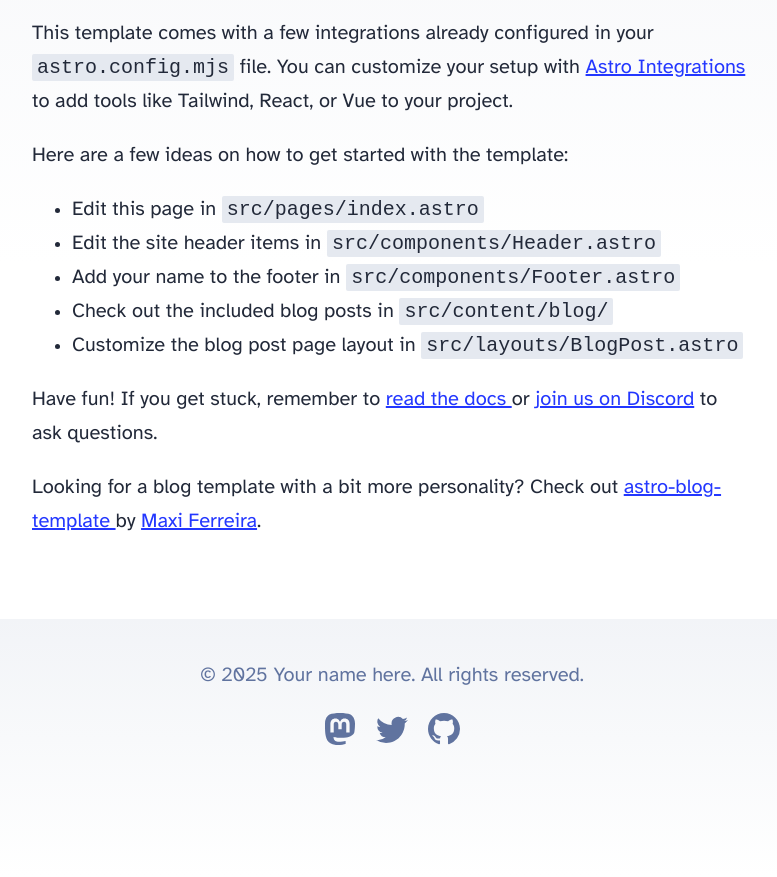
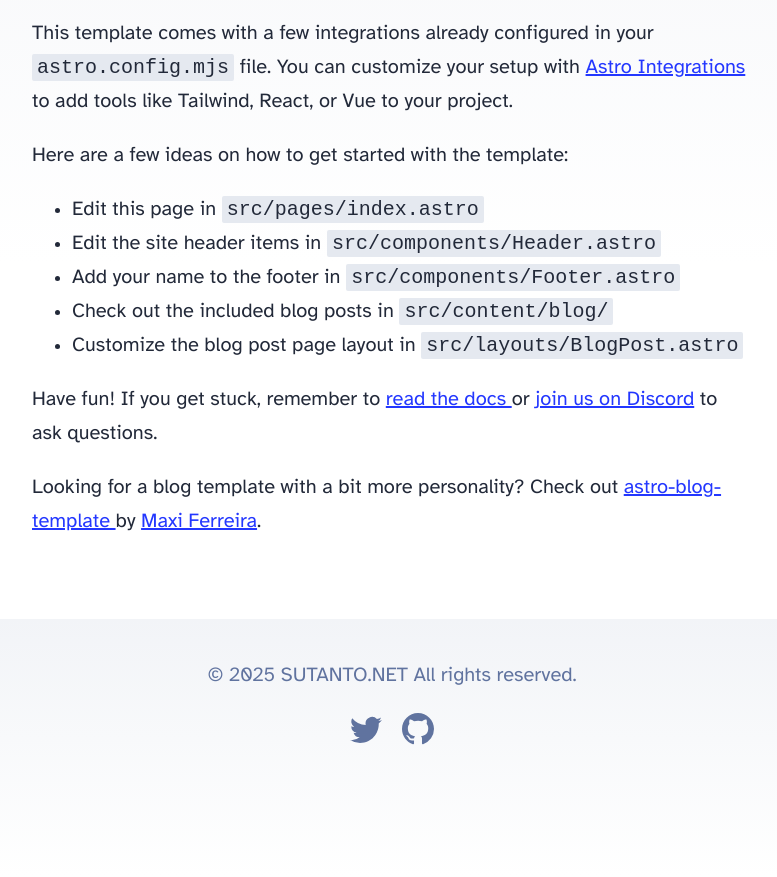
Before and after one commit to sutanto1010/sutanto.net, an Astro site: page / in a window 1280 px wide. Shown: the part 336-1213 px from the top of the page, without its empty margins (248-1025 px from the left). Built offline with nearby package versions, Linux system fonts and the light colour scheme; Astro itself is replaced by a stand-in of ours.

Commit message:
Update the social media links

```diff
--- a/src/components/Footer.astro
+++ b/src/components/Footer.astro
@@ -3,23 +3,9 @@ const today = new Date();
 ---
 
 <footer>
-	&copy; {today.getFullYear()} Your name here. All rights reserved.
+	&copy; {today.getFullYear()} SUTANTO.NET All rights reserved.
 	<div class="social-links">
-		<a href="https://m.webtoo.ls/@astro" target="_blank">
-			<span class="sr-only">Follow Astro on Mastodon</span>
-			<svg
-				viewBox="0 0 16 16"
-				aria-hidden="true"
-				width="32"
-				height="32"
-				astro-icon="social/mastodon"
-				><path
-					fill="currentColor"
-					d="M11.19 12.195c2.016-.24 3.77-1.475 3.99-2.603.348-1.778.32-4.339.32-4.339 0-3.47-2.286-4.488-2.286-4.488C12.062.238 10.083.017 8.027 0h-.05C5.92.017 3.942.238 2.79.765c0 0-2.285 1.017-2.285 4.488l-.002.662c-.004.64-.007 1.35.011 2.091.083 3.394.626 6.74 3.78 7.57 1.454.383 2.703.463 3.709.408 1.823-.1 2.847-.647 2.847-.647l-.06-1.317s-1.303.41-2.767.36c-1.45-.05-2.98-.156-3.215-1.928a3.614 3.614 0 0 1-.033-.496s1.424.346 3.228.428c1.103.05 2.137-.064 3.188-.189zm1.613-2.47H11.13v-4.08c0-.859-.364-1.295-1.091-1.295-.804 0-1.207.517-1.207 1.541v2.233H7.168V5.89c0-1.024-.403-1.541-1.207-1.541-.727 0-1.091.436-1.091 1.296v4.079H3.197V5.522c0-.859.22-1.541.66-2.046.456-.505 1.052-.764 1.793-.764.856 0 1.504.328 1.933.983L8 4.39l.417-.695c.429-.655 1.077-.983 1.934-.983.74 0 1.336.259 1.791.764.442.505.661 1.187.661 2.046v4.203z"
-				></path></svg
-			>
-		</a>
-		<a href="https://twitter.com/astrodotbuild" target="_blank">
+		<a href="https://twitter.com/sutanto1010" target="_blank">
 			<span class="sr-only">Follow Astro on Twitter</span>
 			<svg viewBox="0 0 16 16" aria-hidden="true" width="32" height="32" astro-icon="social/twitter"
 				><path
@@ -28,7 +14,7 @@ const today = new Date();
 				></path></svg
 			>
 		</a>
-		<a href="https://github.com/withastro/astro" target="_blank">
+		<a href="https://github.com/sutanto1010" target="_blank">
 			<span class="sr-only">Go to Astro's GitHub repo</span>
 			<svg viewBox="0 0 16 16" aria-hidden="true" width="32" height="32" astro-icon="social/github"
 				><path
```
